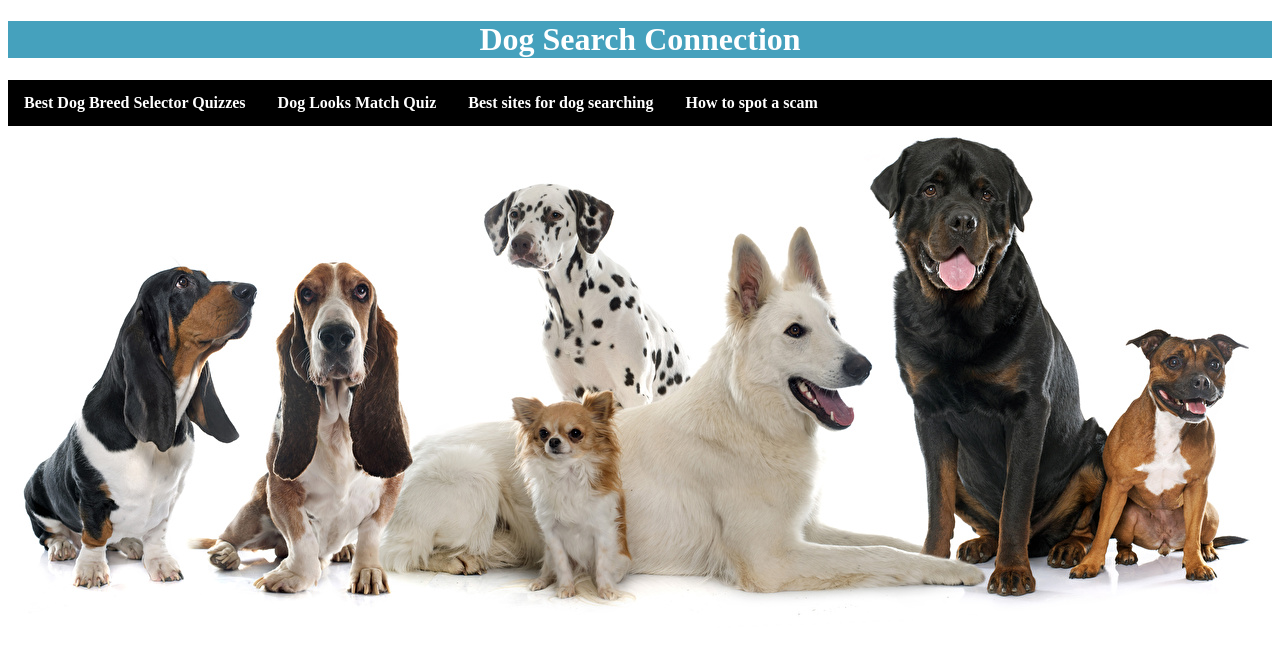
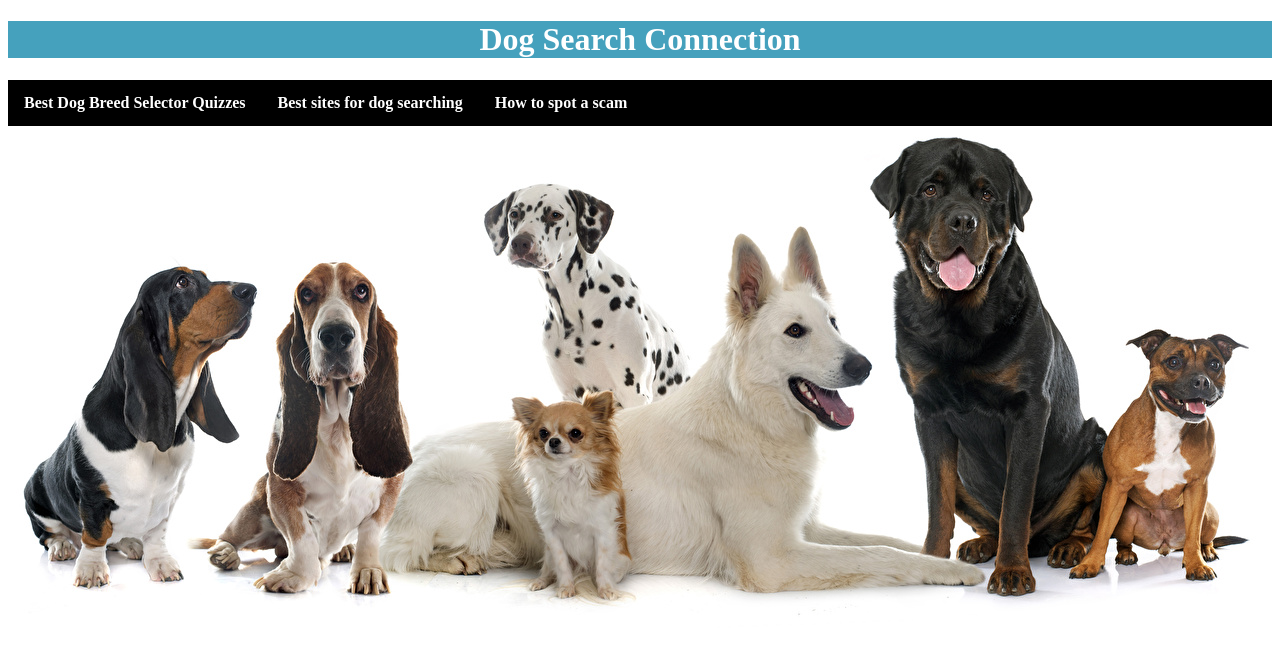
Before and after one commit to ash-bul/dog-search-connection, a plain HTML site: page index.html in a window 1280 px wide. Drawn offline with Linux system fonts and the light colour scheme.

Commit message:
Took out looks quiz page

```diff
--- a/index.html
+++ b/index.html
@@ -13,7 +13,6 @@
     <nav>
         <ul>
             <li> <a href="best_quizzes.html">Best Dog Breed Selector Quizzes</a></li>
-            <li> <a href="looks_quiz.html">Dog Looks Match Quiz</a></li>
             <li><a href="dog_searching.html">Best sites for dog searching</a></li>
             <li><a href="spoting_scam.html">How to spot a scam</a></li>
         </ul>
```
